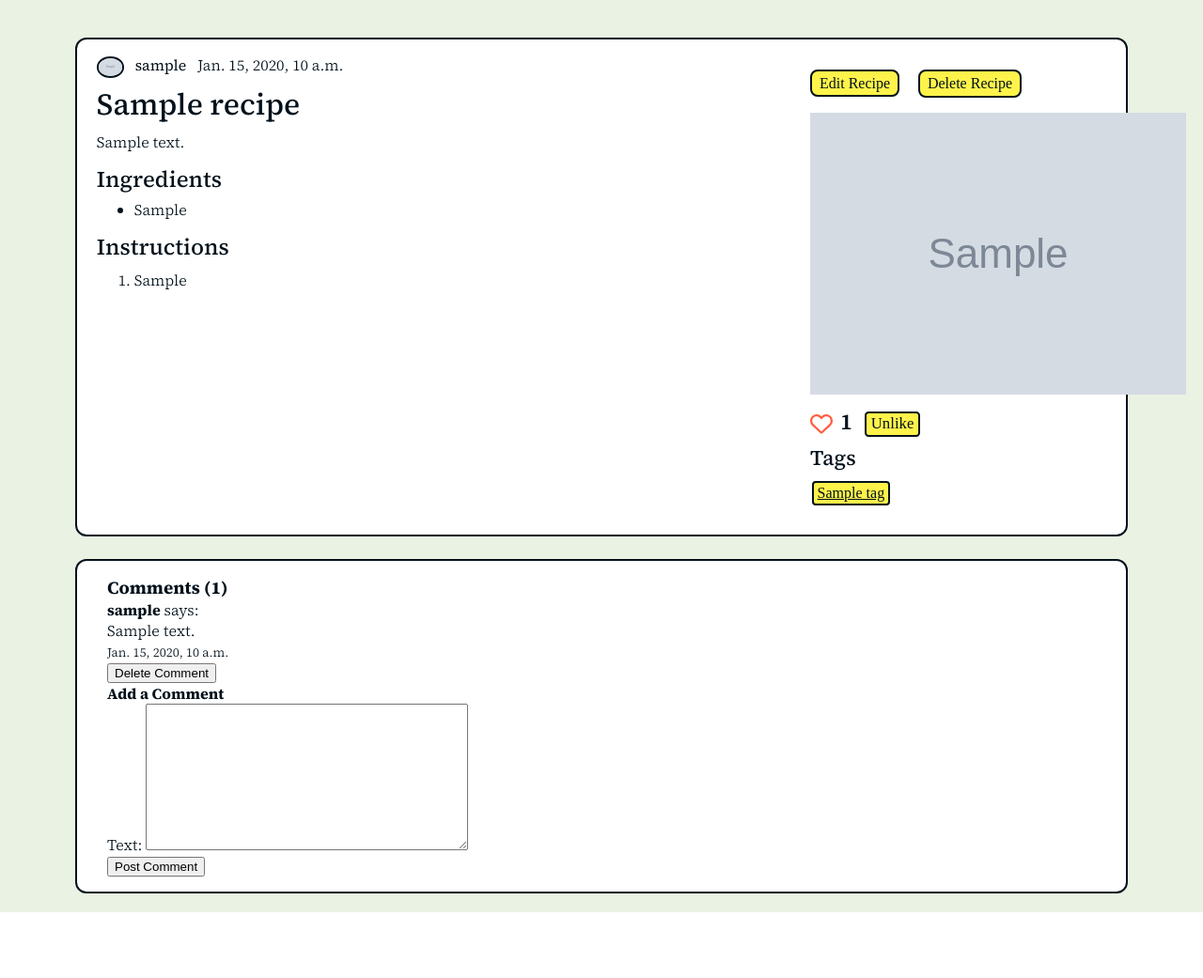
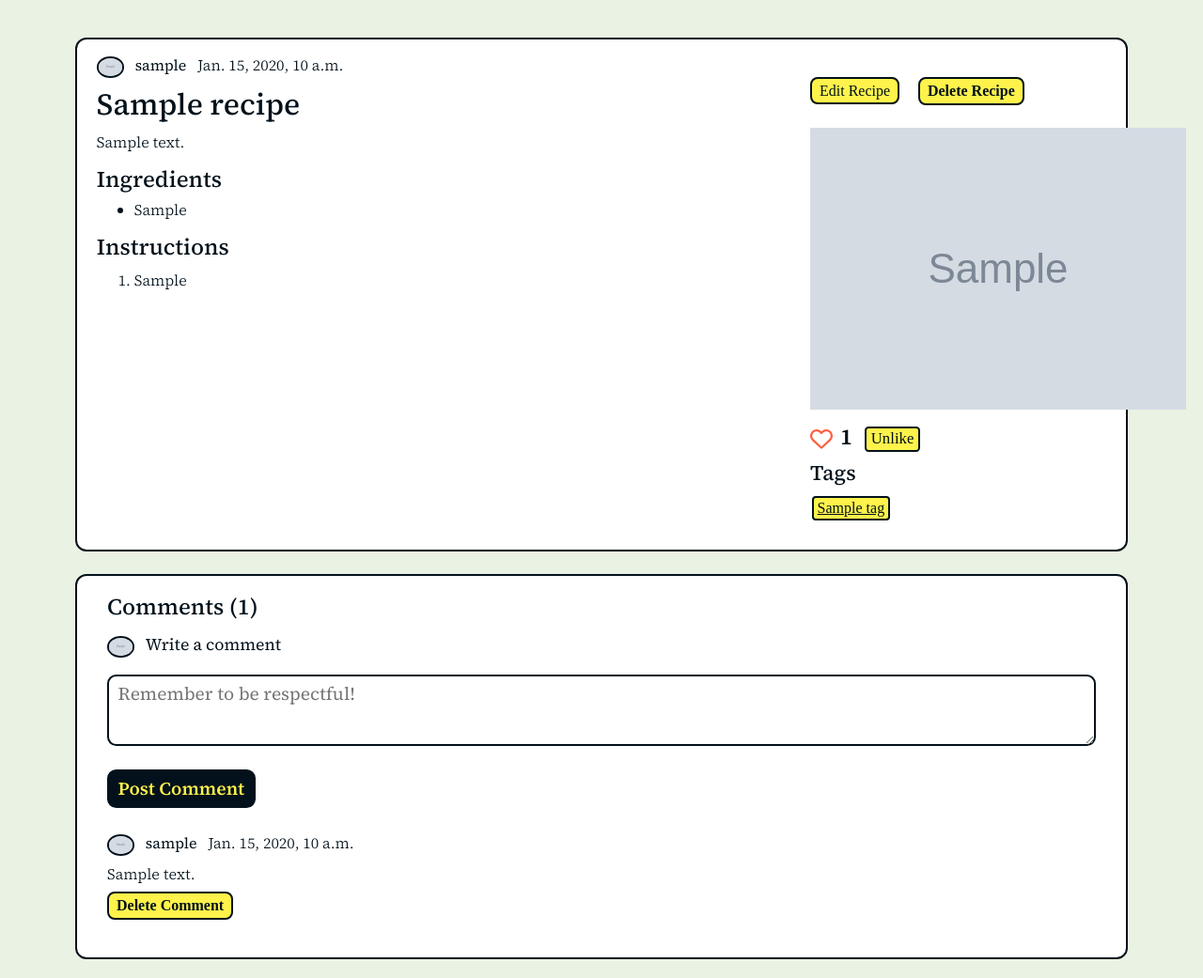
Before and after one commit to R2D2VaderBeef/hidden-recipes, a Django app: page /view-post/1/ in a window 1280 px wide. Shown: the part 70-1111 px from the top of the page at 94% size. Before the commit the page ends 1041 px from the top, so only its background shows below. Run offline with Django 3.2, Linux system fonts and the light colour scheme; a user stored in the database is signed in; tables that the repository leaves empty hold one stand-in row (values such as "Sample post"); grey boxes marked "Sample" are stand-in pictures; some web fonts are replaced.

Commit message:
feat: view recipe css completed

```diff
--- a/static/css/view_recipe.css
+++ b/static/css/view_recipe.css
@@ -18,9 +18,25 @@
 }
 
 @media (min-width: 769px) {
-    .recipe-text {
+    .recipe-text:not(.comments .recipe-text) {
         padding-left: 0.3em;
     }
+}
+
+.comments .recipe-card {
+    padding: 1em 0;
+}
+
+.comments .recipe-header {
+    margin-bottom: 0.5em;
+}
+
+.comments form label {
+    display: none;
+}
+
+.comments form textarea {
+    height: 4em;
 }
 
 .recipe-subheading {
@@ -28,6 +44,11 @@
     font-weight: 500;
     margin-top: 0.5em;
     margin-bottom: 0.2em;
+}
+
+.comments .recipe-subheading {
+    margin-top: 0;
+    margin-bottom: 0.5em;
 }
 
 .ingredients-list {
@@ -85,7 +106,7 @@
     margin-bottom: 1em;
 }
 
-.controls .buttonLink {
+.controls .buttonLink, .deleteComment .buttonLink {
     cursor: pointer;
     font-size: 1em;
     padding: 0.25em 0.5em;
@@ -97,6 +118,10 @@
     margin-left: 1em;
 }
 
-.controls form button:hover {
+.controls form button:hover, .deleteComment button:hover {
     background-color: var(--theme_red);
 }
+
+.rcp-author.bigger {
+    font-size: 1.1em;
+}
--- a/static/js/view_recipe.js
+++ b/static/js/view_recipe.js
@@ -2,6 +2,7 @@
 
 window.addEventListener("load", function (event) {
     document.getElementById("like-button").addEventListener("click", likePost);
+    document.getElementById("id_text").placeholder = "Remember to be respectful!"
 });
 
 function likePost() {
--- a/templates/website/recipe_view.html
+++ b/templates/website/recipe_view.html
@@ -8,6 +8,7 @@
 {% block style_block %}
 <link rel="stylesheet" href="{% static 'css/view_recipe.css' %}">
 <link rel="stylesheet" href="{% static 'css/recipe.css' %}">
+<link rel="stylesheet" href="{% static 'css/form.css' %}">
 <script src="{% static 'js/view_recipe.js' %}" data-recipe="{{ recipe.id }}" data-csrf="{{ csrf_token }}"></script>
 {% endblock %}
 
@@ -17,7 +18,8 @@
         <div class="recipe-header">
             <!-- Check if poster.profile.picture exists -->
             {% if recipe.poster.profile.picture %}
-                <img class="rcp-avatar" src="{{ recipe.poster.profile.picture.url }}" alt="{{ recipe.poster.username }}'s Profile Picture">
+            <img class="rcp-avatar" src="{{ recipe.poster.profile.picture.url }}"
+                alt="{{ recipe.poster.username }}'s Profile Picture">
             {% else %}
             <img class="rcp-avatar" src="{{ MEDIA_URL }}defaults/default_profile.png" alt="Default Profile Picture">
             {% endif %}
@@ -60,10 +62,7 @@
         {% endif %}
         <div class="recipe-footer">
             <span class="likes">
-                <img id="likeSvg"
-                {% if user in recipe.likes.all %}
-                    class="liked"
-                {% endif %}
+                <img id="likeSvg" {% if user in recipe.likes.all %} class="liked" {% endif %}
                     src="{% static 'img/like.svg' %}" />
                 <span id="likes-count">{{ recipe.likes.count }}</span>
                 {% if user.is_authenticated %}
@@ -92,28 +91,19 @@
 
 </article>
 
-<section class="recipe-block">
-    <h3>Comments ({{ comment_count}})</h3>
-    <div id = "comments-section">
-    {% for comment in comments %}
-        <div>
-            <p><strong>{{ comment.poster }}</strong> says:</p>
-            <p>{{ comment.text }}</p>
-            <p><small>{{ comment.date }}</small></p>
+<section class="recipe-block comments">
+    <h2 class="recipe-subheading">Comments ({{ comment_count}})</h2>
+    {% if user.is_authenticated %}
+        <div class="recipe-header">
+            {% if user.profile.picture %}
+            <img class="rcp-avatar" src="{{ user.profile.picture.url }}"
+                alt="{{ recipe.poster.username }}'s Profile Picture">
+            {% else %}
+            <img class="rcp-avatar" src="{{ MEDIA_URL }}defaults/default_profile.png" alt="Default Profile Picture">
+            {% endif %}
 
-            {% if comment.poster == request.user %}
-                <form action="{% url 'website:delete_comment' comment.id %}" method="post">
-                    {% csrf_token %}
-                    <button type="submit">Delete Comment</button>
-                </form>
-            {% endif %}
+            <span class="rcp-author bigger">Write a comment</span>
         </div>
-    {% empty %}
-        <p>No comments yet.</p>
-    {% endfor %}
-    </div>
-    {% if user.is_authenticated %}
-        <h4>Add a Comment</h4>
         <form method="post">
             {% csrf_token %}
             {{ form.as_p}}
@@ -122,6 +112,37 @@
     {% else %}
         <p><a href="{% url 'website:login' %}">Log in</a> to post a comment.</p>
     {% endif %}
+
+    {% for comment in comments %}
+    <div class="recipe-card">
+        <div class="recipe-text">
+            <div class="recipe-header">
+                <!-- Check if poster.profile.picture exists -->
+                {% if comment.poster.profile.picture %}
+                <img class="rcp-avatar" src="{{ recipe.poster.profile.picture.url }}"
+                    alt="{{ comment.poster.username }}'s Profile Picture">
+                {% else %}
+                <img class="rcp-avatar" src="{{ MEDIA_URL }}defaults/default_profile.png" alt="Default Profile Picture">
+                {% endif %}
+
+                <span class="rcp-author">{{ comment.poster.username }}</span>
+                <span class="rcp-time">{{ recipe.date }}</span>
+            </div>
+
+            <p>{{ comment.text }}</p>
+
+            {% if comment.poster == request.user %}
+            <form class="deleteComment" action="{% url 'website:delete_comment' comment.id %}" method="post">
+                {% csrf_token %}
+                <button class="buttonLink" type="submit">Delete Comment</button>
+            </form>
+            {% endif %}
+        </div>
+    </div>
+    {% empty %}
+    <p>No comments yet.</p>
+    {% endfor %}
+
 </section>
 
 {% endblock %}
--- a/website/views.py
+++ b/website/views.py
@@ -247,7 +247,7 @@
         recipe = Recipe.objects.get(id=recipe_id)
         ingredients = recipe.ingredients.split("\n")
         instructions = recipe.instructions.split("\n")
-        comments = recipe.comments.all()
+        comments = recipe.comments.all().order_by('-date')
         comment_count = comments.count()
         form = CommentForm()
 
```
Also changed, not shown: website/migrations/0014_auto_20250325_1840.py (added). Lines whose indentation alone changed are shown as unchanged.
